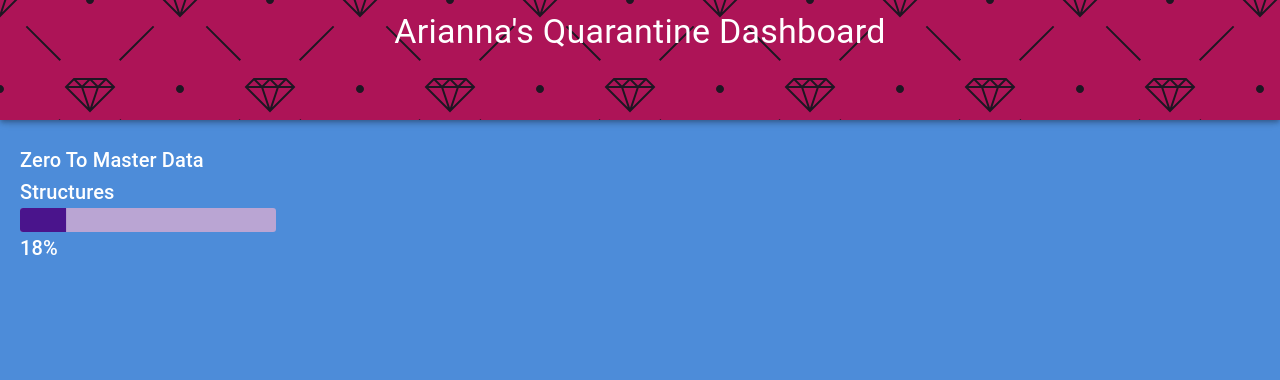
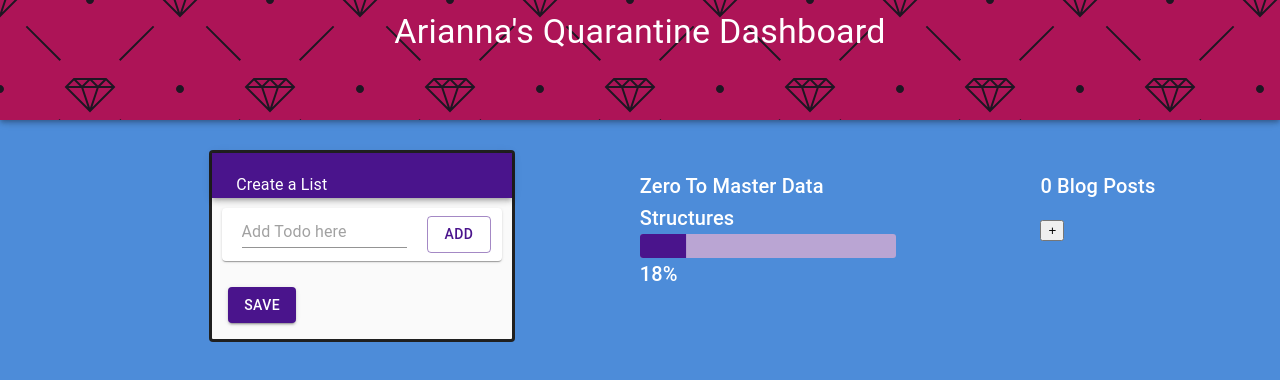
Before and after one commit to unachoza/Quarantine-Dashboard, a React (Create React App) app: page / in a window 1280 px wide. Shown: the top 380 px of the page. Built offline with nearby package versions, Linux system fonts and the light colour scheme.

Commit message:
styling todo list to be less all encompasing

```diff
--- a/src/App.css
+++ b/src/App.css
@@ -25,11 +25,11 @@ font-family: 'Playfair Display', serif; */
   font-size: 20px;
 }
 .app-container {
+  display: flex;
   height: 100vh;
   width: 100vw;
-  margin: 0;
+  margin-top: 150px;
   padding: 0;
-  /* border: solid red 9px; */
 }
 
 .pages {
--- a/src/Components/AutoCounter/AutoCounter.component.js
+++ b/src/Components/AutoCounter/AutoCounter.component.js
@@ -1,12 +1,14 @@
 import React, { useState } from 'react';
+import Typography from '@material-ui/core/Typography';
+import Button from '@material-ui/core/Button';
 
-export const Counter = () => {
+const Counter = () => {
   const [count, setCount] = useState(0);
-  const [startDate, setStartDate] = useState(null);
 
-  const add = () => setCount(count + 1);
-  const subtract = () => setCount(count - 1);
-
+  // Create handleIncrement event handler
+  const handleIncrement = () => {
+    setCount((prevCount) => prevCount + 1);
+  };
   const addAutoCounter = () => {
     //show form to make autocounter
     //title of count
@@ -18,11 +20,12 @@ export const Counter = () => {
   };
 
   return (
-    <div className="AutoCounter__container">
-      Current Count is {count}
+    <div className="AutoCounter__container" style={{ margin: '20px' }}>
+      <Typography variant="h6">{count} Blog Posts</Typography>
       <br />
-      <button onClick={add}>+</button>
-      <button onClick={subtract}>-</button>
+      <button onClick={handleIncrement}>+</button>
+      <Button />
     </div>
   );
 };
+export default Counter;
--- a/src/Components/TodoList/AddTodo.component.js
+++ b/src/Components/TodoList/AddTodo.component.js
@@ -3,12 +3,11 @@ import { TextField, Paper, Button, Grid } from '@material-ui/core';
 
 export const AddTodo = memo((props) => {
   return (
-    <Paper style={{ margin: '16px', padding: '16px 0px 16px 16px', width: '435px' }}>
-      <Grid container style={{ marginRight: '-20px', width: '440px' }}>
+    <Paper style={{ margin: '10px', padding: '8px 0px 8px 8px' }}>
+      <Grid container style={{ justifyContent: 'center' }}>
         <Grid xs={10} md={11} item style={{ display: 'flex', overflow: 'none' }}>
           <TextField
             placeholder="Add Todo here"
-            fullWidth
             value={props.inputValue}
             onChange={props.onInputChange}
             onKeyPress={props.onInputKeyPress}
@@ -16,7 +15,7 @@ export const AddTodo = memo((props) => {
 
           <Button
             color="primary"
-            style={{ margin: '0px 2px 0px 20px' }}
+            style={{ margin: '0px 0px 0px 20px' }}
             variant="outlined"
             onClick={props.onButtonClick}
           >
--- a/src/Components/TodoList/Layout.component.js
+++ b/src/Components/TodoList/Layout.component.js
@@ -10,10 +10,17 @@ const Layout = memo((props) => {
   return (
     <Paper
       elevation={0}
-      style={{ padding: 0, margin: 0, backgroundColor: '#fafafa', border: 'solid', width: 'fit-content' }}
+      style={{
+        padding: 0,
+        margin: 0,
+        backgroundColor: '#fafafa',
+        border: 'solid',
+        width: '300px',
+        height: 'fit-content',
+      }}
     >
-      <AppBar color="primary" position="static" style={{ height: 64 }}>
-        <Toolbar style={{ height: 64 }}>
+      <AppBar color="primary" position="static" style={{ height: 45 }}>
+        <Toolbar>
           <Typography color="inherit" onClick={titleList}>
             Create a List
           </Typography>
--- a/src/Components/TodoList/TodoListCreator.component.js
+++ b/src/Components/TodoList/TodoListCreator.component.js
@@ -13,7 +13,7 @@ export const TodoApp = memo((props) => {
   const useStyles = makeStyles((theme) => ({
     root: {
       '& > *': {
-        margin: theme.spacing(3),
+        margin: theme.spacing(2),
       },
     },
   }));
@@ -29,7 +29,7 @@ export const TodoApp = memo((props) => {
   };
 
   return (
-    <Layout style={{ width: 'fit-content' }}>
+    <Layout style={{ width: '300px' }}>
       <AddTodo
         inputValue={inputValue}
         onInputChange={changeInput}
@@ -39,7 +39,7 @@ export const TodoApp = memo((props) => {
       <TodoList items={todos} onItemCheck={(idx) => checkTodo(idx)} onItemRemove={(idx) => removeTodo(idx)} />
 
       <div className={classes.root}>
-        <Button size="large" variant="contained" color="primary" onClick={saveTodoListToDashboard}>
+        <Button variant="contained" color="primary" onClick={saveTodoListToDashboard}>
           Save
         </Button>
       </div>
--- a/src/Components/TodoList/TodoListItem.component.js
+++ b/src/Components/TodoList/TodoListItem.component.js
@@ -1,6 +1,7 @@
 import React, { memo } from 'react';
 import { ListItem, Checkbox, IconButton, ListItemText, ListItemSecondaryAction } from '@material-ui/core';
 import DeleteOutlined from '@material-ui/icons/DeleteOutlined';
+
 const TodoListItem = memo((props) => (
   <ListItem divider={props.divider}>
     <Checkbox onClick={props.onCheckBoxToggle} checked={props.checked} disableRipple />
--- a/src/Components/TodoList/TodoListMaterial.component.js
+++ b/src/Components/TodoList/TodoListMaterial.component.js
@@ -6,7 +6,7 @@ const TodoList = memo((props) => {
   return (
     <>
       {props.items.length > 0 && (
-        <Paper style={{ margin: 16 }}>
+        <Paper style={{ margin: 10 }}>
           <List style={{ overflow: 'scroll', border: 'none', width: '100%' }}>
             {props.items.map((todo, idx) => (
               <TodoListItem
@@ -15,6 +15,7 @@ const TodoList = memo((props) => {
                 divider={idx !== props.items.length - 1}
                 onButtonClick={() => props.onItemRemove(idx)}
                 onCheckBoxToggle={() => props.onItemCheck(idx)}
+                style={{ padding: 0 }}
               />
             ))}
           </List>
--- a/src/Pages/Main/Main.page.js
+++ b/src/Pages/Main/Main.page.js
@@ -4,7 +4,7 @@ import Typography from '@material-ui/core/Typography';
 import 'Pages/UserDashboard/UserDashboard.styles.css';
 import { USER } from 'Constants/User.js';
 import DatePicker from 'Components/Calendar/Calendar.component';
-import { Counter } from 'Components/AutoCounter/AutoCounter.component';
+import Counter from 'Components/AutoCounter/AutoCounter.component';
 
 const useStyles = makeStyles((theme) => ({
   content: {
--- a/src/Pages/UserDashboard/UserDashboard.pages.js
+++ b/src/Pages/UserDashboard/UserDashboard.pages.js
@@ -1,16 +1,20 @@
 import React from 'react';
 import Header from 'UI/Header';
 import ProgressBar from 'Components/ProgressBar/ProgressBar.component';
-import AppBar from '@material-ui/core/AppBar';
-import Toolbar from '@material-ui/core/Toolbar';
+import Counter from 'Components/AutoCounter/AutoCounter.component';
+import { TodoApp } from 'Components/TodoList/TodoListCreator.component';
+
 import 'Pages/UserDashboard/UserDashboard.styles.css';
 
 const UserDashboard = () => {
   return (
     <>
-      <Header />
-
-      <ProgressBar />
+      <div className="user-dashboard-container">
+        <Header />
+        <TodoApp />
+        <ProgressBar />
+        <Counter />
+      </div>
     </>
   );
 };
--- a/src/Pages/UserDashboard/UserDashboard.styles.css
+++ b/src/Pages/UserDashboard/UserDashboard.styles.css
@@ -1,6 +1,5 @@
-.UserDashboard__container {
-  border: solid rgb(161, 42, 161) 10px;
+.user-dashboard-container {
   display: flex;
-  flex-direction: column;
-  align-items: center;
+  justify-content: space-evenly;
+  width: 100%;
 }
```
